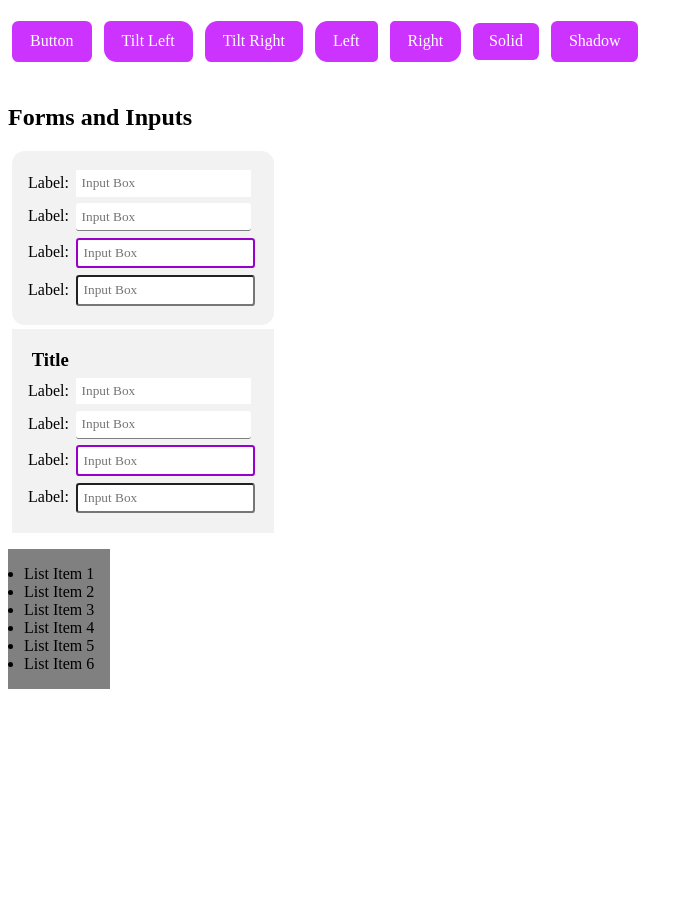
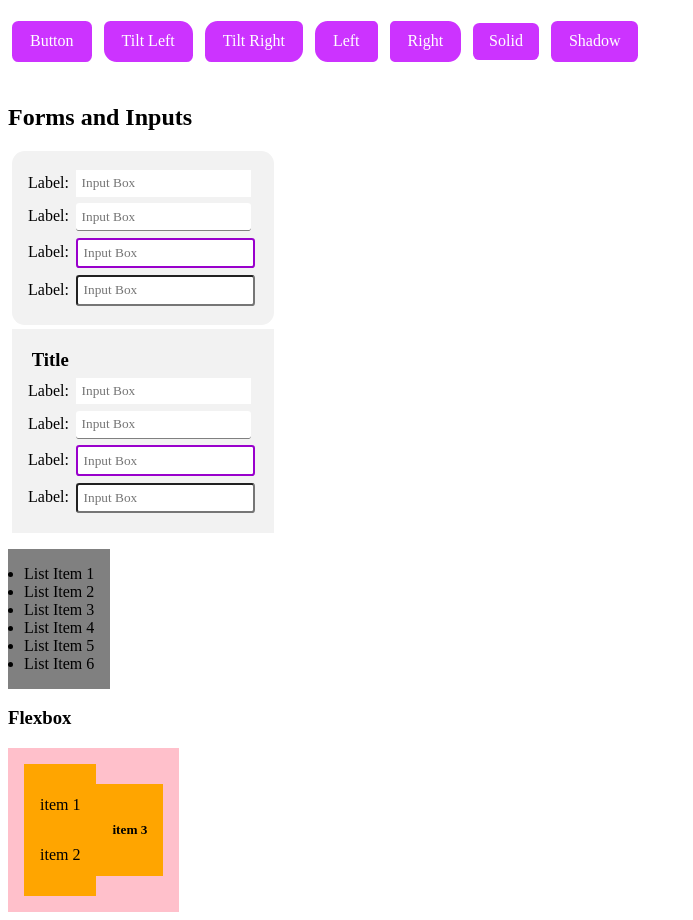
Before and after one commit to tgao1337/CSS-elements, a plain HTML site: page index.html in a window 1280 px wide. Shown: the part 110-1030 px from the top of the page, without its empty margins (0-693 px from the left). Before the commit the page ends 815 px from the top, so only its background shows below. Drawn offline with Linux system fonts and the light colour scheme.

Commit message:
added a cute flexbox

```diff
--- a/css/style.css
+++ b/css/style.css
@@ -279,3 +279,24 @@ https://codepen.io/atunnecliffe/pen/gpKzQw
 .tlitem-6 {
 
 }
+
+.tcontainerrow {
+  background-color: pink;
+  display: flex;
+  flex-direction: row;
+  width: fit-content;
+  padding: 1em;
+  justify-content: center;
+  align-items: center;
+
+}
+
+.tcontainercol {
+  background-color: orange;
+  display: flex;
+  flex-direction: column;
+  width: fit-content;
+  padding: 1em;
+  justify-content: center;
+  align-items: center;
+}
--- a/index.html
+++ b/index.html
@@ -68,6 +68,27 @@
 
     </ul>
 
+    <h3>Flexbox</h3>
+    <div class="tcontainerrow">
+      <div>
+        <div class="tcontainercol">
+        <div>
+          <p>item 1</p>
+        </div>
+        <div>
+          <p>item 2</p>
+        </div>
+
+        </div>
+      </div>
+      <div>
+        <div class="tcontainercol">
+          <h5>item 3</h5>
+
+        </div>
+      </div>
+    </div>
+
 
   </body>
 </html>
```
